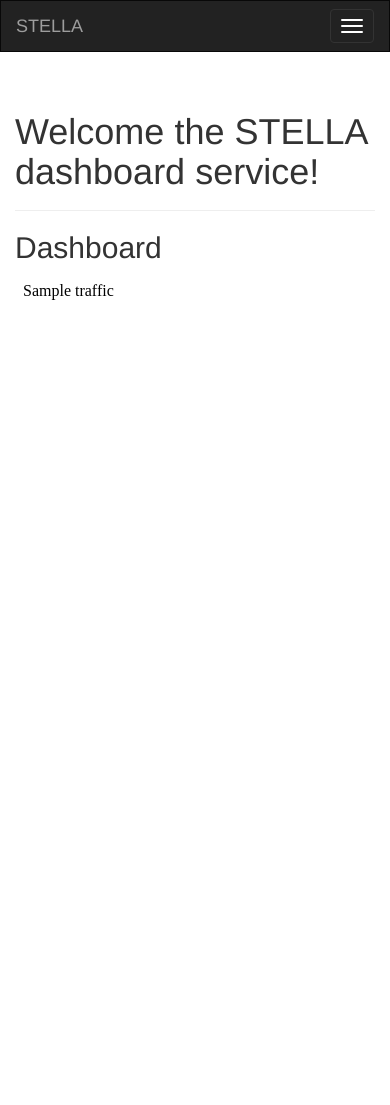
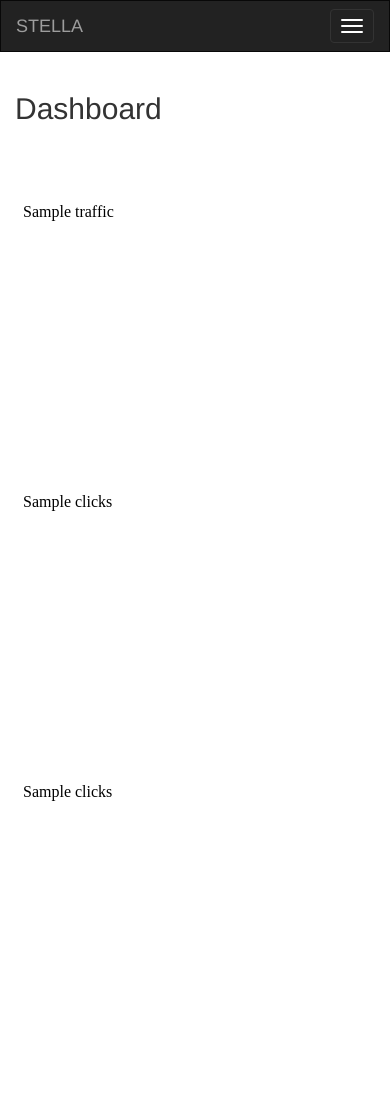
Before and after one commit to stella-project/stella-server, a Flask app: template web/app/templates/dashboard.html in a window 390 px wide. Before the commit the page ends 300 px from the top, so only its background shows below. Run offline with Flask 2, Linux system fonts and the light colour scheme; the template is opened without the code that fills it: most values are stand-ins (such as "Sample title", 1, 10 or a date in 2020); some libraries are stand-ins or nearby versions.

Commit message:
dashboard layout started

```diff
--- a/web/app/main/views.py
+++ b/web/app/main/views.py
@@ -16,7 +16,7 @@ def index():
 
 @main.route('/dashboard')
 def dashboard():
-    #traffic = visualise.traffic('plotly')
-    traffic = visualise.lineplot('plotly')
+    traffic = visualise.traffic('plotly')
+    clicks = visualise.lineplot('plotly')
 
-    return render_template('dashboard.html', traffic=traffic)
+    return render_template('dashboard.html', traffic=traffic, clicks=clicks)
--- a/web/app/templates/dashboard.html
+++ b/web/app/templates/dashboard.html
@@ -1,14 +1,38 @@
 {% extends "base.html" %}
+
 
 {% block title %}STELLA{% endblock %}
 
 {% block page_content %}
-<div class="page-header">
-    <h1>{% if current_user.is_authenticated %}Hello, {{ current_user.username }}{% else %}Welcome the STELLA dashboard service{% endif %}!</h1>
-</div>
 
-    <div>
     <h2>Dashboard</h2>
+    <dif class="container-fluid full-width">
+        <dif class="row row-no-gutters">
+
+            <dif class="col-sm-4 col-md-4">
+                <div class="embed-responsive embed-responsive-4by3">
+                    <iframe class="embed-responsive-item"  src="data:text/html;charset=utf-8,%3Chtml%3E%3Cbody%3E{{traffic}}%3C/body%3E%3C/html%3E" ></iframe>
+                </div>
+            </dif>
+
+            <dif class="col-sm-4 col-md-4">
+                <div class="embed-responsive embed-responsive-4by3">
+                    <iframe class="embed-responsive-item"  src="data:text/html;charset=utf-8,%3Chtml%3E%3Cbody%3E{{clicks}}%3C/body%3E%3C/html%3E" ></iframe>
+                </div>
+             </dif>
+
+            <dif class="col-sm-4 col-md-4">
+                <div class="embed-responsive embed-responsive-4by3">
+                    <iframe class="embed-responsive-item"  src="data:text/html;charset=utf-8,%3Chtml%3E%3Cbody%3E{{clicks}}%3C/body%3E%3C/html%3E" ></iframe>
+                </div>
+            </dif>
+        </dif>
+    </dif>
+
+
+    </dif>
+
+
 
         {% if traffic %}
 
@@ -16,7 +40,7 @@
 
         {% endif %}
 
-        <iframe frameborder='0' noresize='noresize' style='position: absolute; background: transparent; width: 80%; height:80%;' src="data:text/html;charset=utf-8,%3Chtml%3E%3Cbody%3E{{traffic}}%3C/body%3E%3C/html%3E" frameborder="0"></iframe>
+
 
 {#    <iframe>src={{traffic}}#}
 {##}
@@ -27,6 +51,4 @@
 {#        marginwidth=2px#}
 {#        frameborder=1>#}
 {#    </iframe>#}
-    </div>
-
-{% endblock %}4
+{% endblock %}
```
